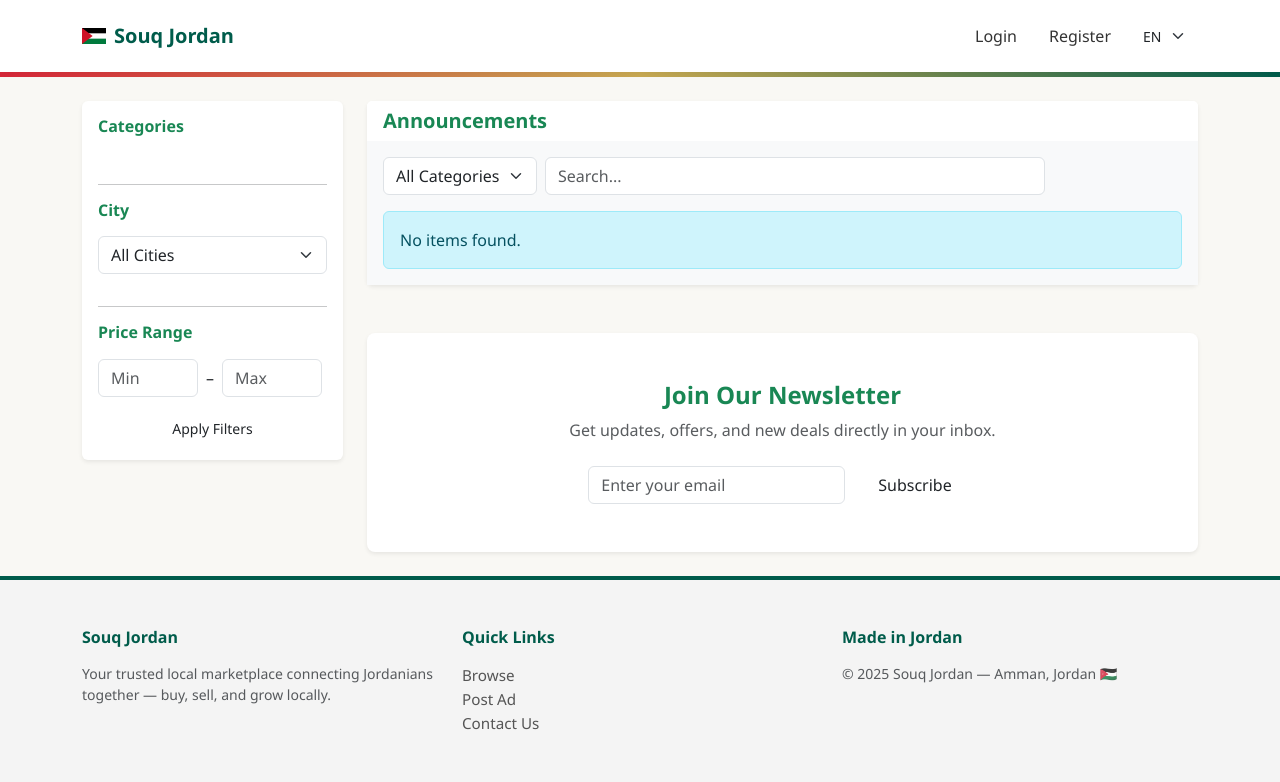
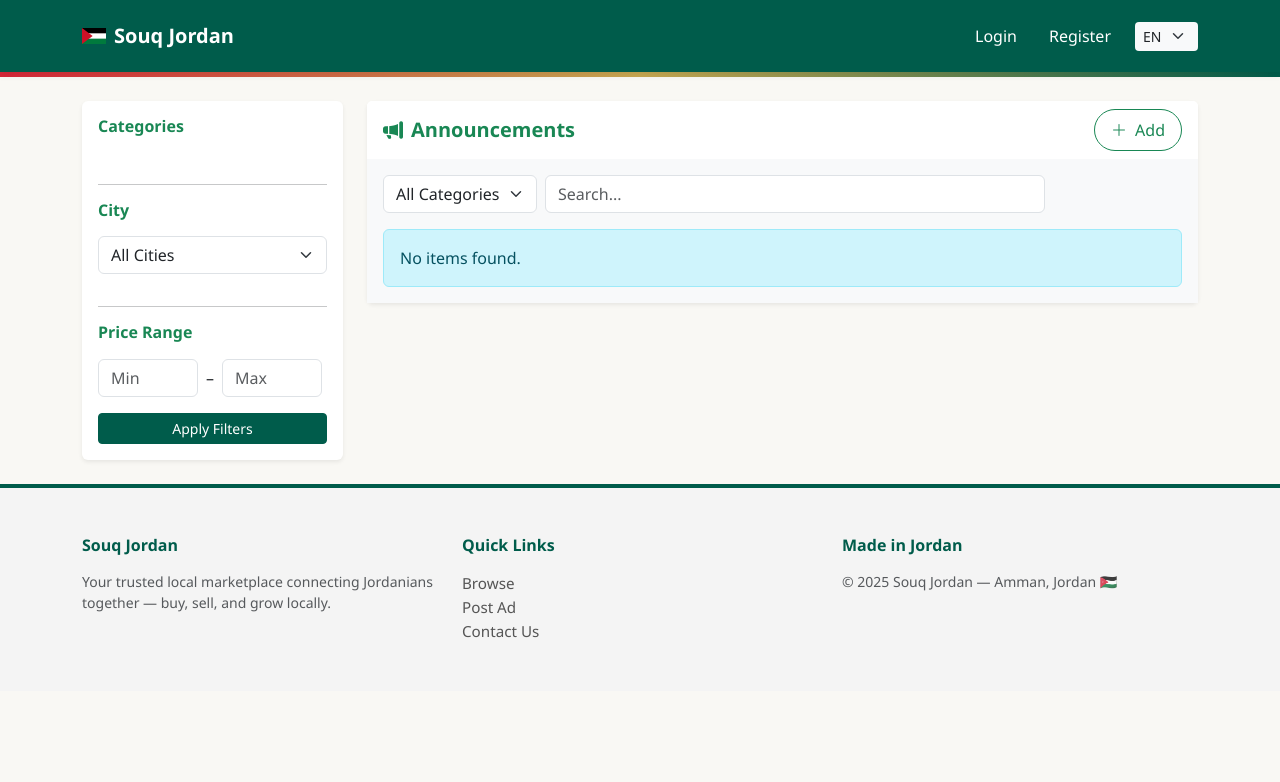
Before and after one commit to BasharQamhiyeh/market_place_django, a Django app: page /en/ in a window 1280 px wide. Shown: the top 782 px of the page. Run offline with Django 5.2, Linux system fonts and the light colour scheme; tables that the repository leaves empty hold one stand-in row (values such as "Sample post"); some libraries are stand-ins or nearby versions.

Commit message:
add updates

```diff
--- a/marketplace/templates/base.html
+++ b/marketplace/templates/base.html
@@ -26,36 +26,36 @@
       color: var(--text-dark);
     }
 
+    /* ✅ Colored Navbar */
     .navbar {
-      background-color: #fff;
-      box-shadow: 0 2px 8px rgba(0,0,0,0.05);
+      background-color: var(--jordan-green);
+      box-shadow: 0 2px 8px rgba(0,0,0,0.1);
     }
     .navbar-brand {
       font-weight: 700;
-      color: var(--jordan-green) !important;
+      color: #fff !important;
       display: flex; align-items: center; gap: .5rem;
     }
     .navbar .nav-link {
-      color: #333 !important;
+      color: #fff !important;
       font-weight: 500;
       transition: color .2s;
     }
-    .navbar .nav-link:hover { color: var(--jordan-red) !important; }
+    .navbar .nav-link:hover { color: var(--jordan-gold) !important; }
 
-    .navbar-search {
-      border: 2px solid var(--jordan-green);
-      border-radius: 50px;
-      display: flex;
-      width: 320px;
-      max-width: 100%;
-      overflow: hidden;
+    .navbar-toggler {
+      background-color: var(--jordan-gold);
+      border: none;
     }
-    .navbar-search input {
-      border: none; outline: none; padding: .5rem 1rem; flex: 1;
+
+    /* ✅ Buttons match header color */
+    .btn-primary {
+      background-color: var(--jordan-green);
+      border-color: var(--jordan-green);
     }
-    .navbar-search button {
-      background: linear-gradient(90deg, var(--jordan-red), var(--jordan-green));
-      border: none; color: white; padding: 0 .9rem;
+    .btn-primary:hover {
+      background-color: var(--jordan-red);
+      border-color: var(--jordan-red);
     }
 
     .flag-divider {
@@ -75,6 +75,7 @@
 </head>
 <body>
 
+<!-- ✅ Navbar -->
 <nav class="navbar navbar-expand-lg py-3">
   <div class="container">
     <a class="navbar-brand" href="/">
@@ -87,8 +88,8 @@
       Souq Jordan
     </a>
 
-    <button class="navbar-toggler" type="button" data-bs-toggle="collapse" data-bs-target="#navMenu">
-      <span class="navbar-toggler-icon"></span>
+    <button class="navbar-toggler text-white" type="button" data-bs-toggle="collapse" data-bs-target="#navMenu">
+      <i class="bi bi-list"></i>
     </button>
 
     <div class="collapse navbar-collapse justify-content-end" id="navMenu">
@@ -103,7 +104,6 @@
         {% endif %}
 
         {% if request.user.is_authenticated %}
-          <!-- 🔔 Notifications -->
           <li class="nav-item position-relative">
             <a class="nav-link" href="{% url 'notifications' %}">
               <i class="bi bi-bell-fill"></i>
@@ -115,7 +115,6 @@
             </a>
           </li>
 
-          <!-- 💬 Messages -->
           <li class="nav-item position-relative">
             <a class="nav-link" href="{% url 'user_inbox' %}">
               <i class="bi bi-chat-dots-fill"></i>
@@ -127,11 +126,9 @@
             </a>
           </li>
 
-          <!-- 👤 User Dropdown -->
           <li class="nav-item dropdown">
-            <a class="nav-link dropdown-toggle d-flex align-items-center" href="#" id="navbarUserDropdown" role="button" data-bs-toggle="dropdown" aria-expanded="false">
-              <img src="{% static 'img/profile-icon.png' %}" alt="profile icon"
-                   class="rounded-circle me-2" width="30" height="30">
+            <a class="nav-link dropdown-toggle d-flex align-items-center" href="#" id="navbarUserDropdown" data-bs-toggle="dropdown">
+              <img src="{% static 'img/profile-icon.png' %}" alt="profile icon" class="rounded-circle me-2" width="30" height="30">
               {{ request.user.username }}
             </a>
             <ul class="dropdown-menu dropdown-menu-end shadow border-0 rounded-3" aria-labelledby="navbarUserDropdown">
@@ -148,11 +145,10 @@
           <li><a href="{% url 'register' %}" class="nav-link">{% trans "Register" %}</a></li>
         {% endif %}
 
-        <!-- 🌐 Language Selector -->
         <li class="nav-item">
           <form action="{% url 'set_language' %}" method="post" class="d-flex align-items-center">
             {% csrf_token %}
-            <select name="language" onchange="this.form.submit()" class="form-select form-select-sm bg-white border-0">
+            <select name="language" onchange="this.form.submit()" class="form-select form-select-sm bg-light border-0 text-dark">
               <option value="en" {% if LANGUAGE_CODE == 'en' %}selected{% endif %}>EN</option>
               <option value="ar" {% if LANGUAGE_CODE == 'ar' %}selected{% endif %}>AR</option>
             </select>
@@ -166,6 +162,7 @@
 
 <div class="flag-divider"></div>
 
+<!-- ✅ Main content (unchanged layout) -->
 <main class="container py-4">
   {% block content %}{% endblock %}
 </main>
@@ -192,13 +189,11 @@
 </footer>
 
 <script src="https://cdn.jsdelivr.net/npm/bootstrap@5.3.3/dist/js/bootstrap.bundle.min.js"></script>
-
 <script src="https://code.jquery.com/jquery-3.6.0.min.js"></script>
 <script src="https://cdn.jsdelivr.net/npm/select2@4.1.0-rc.0/dist/js/select2.min.js"></script>
 
 <script>
   document.addEventListener("DOMContentLoaded", function() {
-    // Reinitialize Select2 (if used)
     $("select.searchable-select").select2({
       width: "100%",
       placeholder: "Select an option",
--- a/marketplace/templates/item_list.html
+++ b/marketplace/templates/item_list.html
@@ -54,22 +54,34 @@
         <span>–</span>
         <input type="number" name="max_price" value="{{ request.GET.max_price }}" placeholder="Max" class="form-control" style="max-width:100px;">
       </div>
-      <button type="submit" class="btn btn-jordan btn-sm mt-3 w-100">{% trans "Apply Filters" %}</button>
+      <button type="submit" class="btn btn-primary btn-sm mt-3 w-100">{% trans "Apply Filters" %}</button>
     </form>
   </aside>
-
-
 
   <!-- Main Content -->
   <section class="col-lg-9">
     <div class="card shadow-sm border-0">
       <div class="card-header bg-white border-0 d-flex justify-content-between align-items-center flex-wrap">
-        <h5 class="mb-0 fw-bold text-success">{% trans "Announcements" %}</h5>
-        <div>
-          {% if user.is_authenticated %}
-            <a class="btn btn-jordan btn-sm" href="{% url 'create_item' %}">{% trans "Post new announcement" %}</a>
-          {% endif %}
-        </div>
+        <h5 class="mb-0 fw-bold text-success d-flex align-items-center gap-2">
+          <i class="bi bi-megaphone-fill fs-5"></i>
+          {% trans "Announcements" %}
+        </h5>
+
+        {% if user.is_authenticated %}
+          <a href="{% url 'create_item' %}"
+             class="btn btn-primary d-flex align-items-center gap-2 px-3 py-2 shadow-sm"
+             style="border-radius: 50px; font-weight:600; transition:all .2s;">
+            <i class="bi bi-plus-lg fs-6"></i>
+            <span>{% trans "Add" %}</span>
+          </a>
+        {% else %}
+          <a href="{% url 'login' %}"
+             class="btn btn-outline-success d-flex align-items-center gap-2 px-3 py-2"
+             style="border-radius: 50px;">
+            <i class="bi bi-plus-lg fs-6"></i>
+            <span>{% trans "Add" %}</span>
+          </a>
+        {% endif %}
       </div>
 
       <div class="card-body bg-light">
@@ -105,17 +117,6 @@
         </div>
       </div>
     </div>
-
-    <!-- Newsletter -->
-    <section class="mt-5 p-5 text-center bg-white rounded-3 shadow-sm">
-      <h4 class="fw-bold mb-2 text-success">{% trans "Join Our Newsletter" %}</h4>
-      <p class="text-muted mb-4">{% trans "Get updates, offers, and new deals directly in your inbox." %}</p>
-      <form method="post" action="{% url 'subscribe' %}" class="d-flex justify-content-center">
-        {% csrf_token %}
-        <input type="email" name="email" placeholder="{% trans 'Enter your email' %}" class="form-control w-auto me-2" style="max-width:300px;" required>
-        <button class="btn btn-jordan px-4">{% trans "Subscribe" %}</button>
-      </form>
-    </section>
   </section>
 </div>
 
@@ -188,4 +189,15 @@
 });
 </script>
 
+<style>
+.btn-primary {
+  background-color: var(--jordan-green);
+  border-color: var(--jordan-green);
+}
+.btn-primary:hover {
+  background-color: var(--jordan-red);
+  border-color: var(--jordan-red);
+  transform: translateY(-1px);
+}
+</style>
 {% endblock %}
```
Also changed, not shown: marketplace/admin.py (+19 -0 lines), marketplace/templates/admin/marketplace/item/change_form.html (+32 -0 lines), marketplace/templates/item_create.html (+90 -70 lines), marketplace/templates/item_edit.html (+60 -53 lines).
